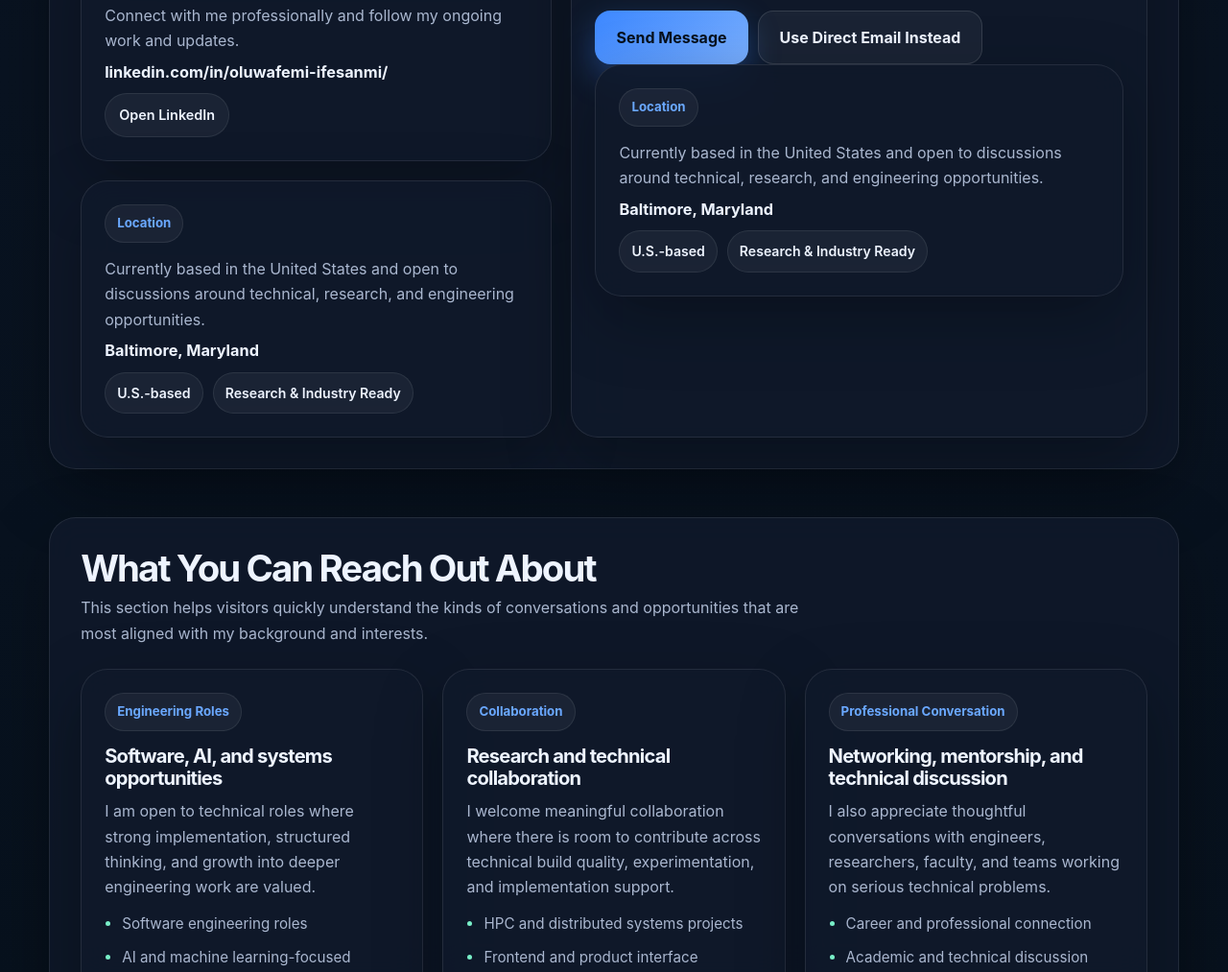
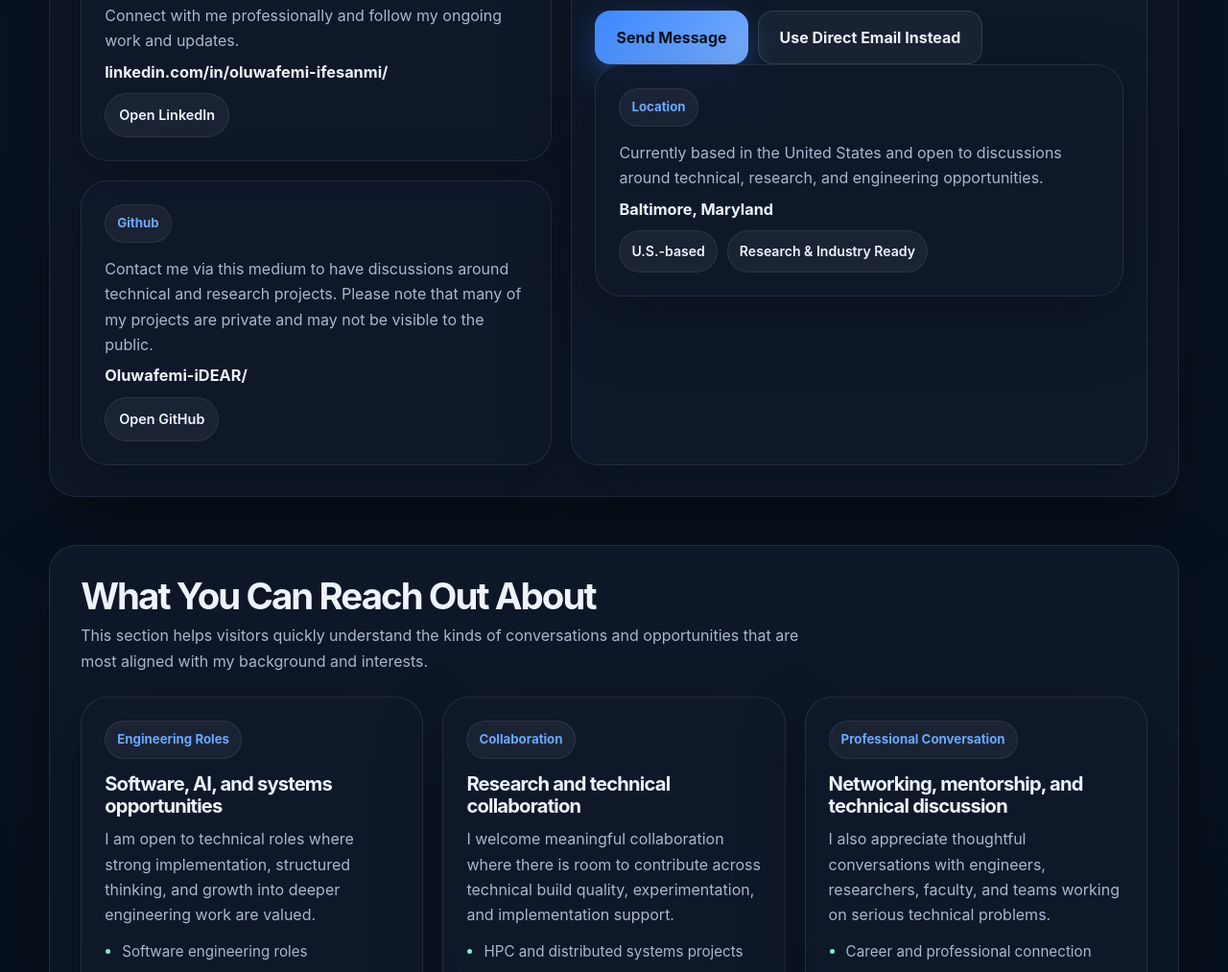
Before and after one commit to Oluwafemi-iDEAR/portfolio-website, a plain HTML site: page contact.html in a window 1280 px wide. Shown: the part 1623-2636 px from the top of the page at 96% size. Drawn offline with Linux system fonts and the light colour scheme.

Commit message:
Add GitHub contact section to contact.html
Added GitHub contact information and updated description.

```diff
--- a/contact.html
+++ b/contact.html
@@ -714,12 +714,11 @@
               </article>
 
               <article class="contact-card">
-                <span class="contact-label">Location</span>
-                <p>Currently based in the United States and open to discussions around technical, research, and engineering opportunities.</p>
-                <span class="contact-value">Baltimore, Maryland</span>
-                <div class="contact-meta">
-                  <span class="meta-pill">U.S.-based</span>
-                  <span class="meta-pill">Research & Industry Ready</span>
+                <span class="contact-label">Github</span>
+                <p>Contact me via this medium to have discussions around technical and research projects. Please note that many of my projects are private and may not be visible to the public.</p>
+                <a class="contact-value" href="https://github.com/Oluwafemi-iDEAR/" target="_blank" rel="noreferrer">Oluwafemi-iDEAR/</a>
+                <div class="contact-actions">
+                  <a href="https://github.com/Oluwafemi-iDEAR/" target="_blank" rel="noreferrer">Open GitHub</a>
                 </div>
               </article>
             </div>
```
